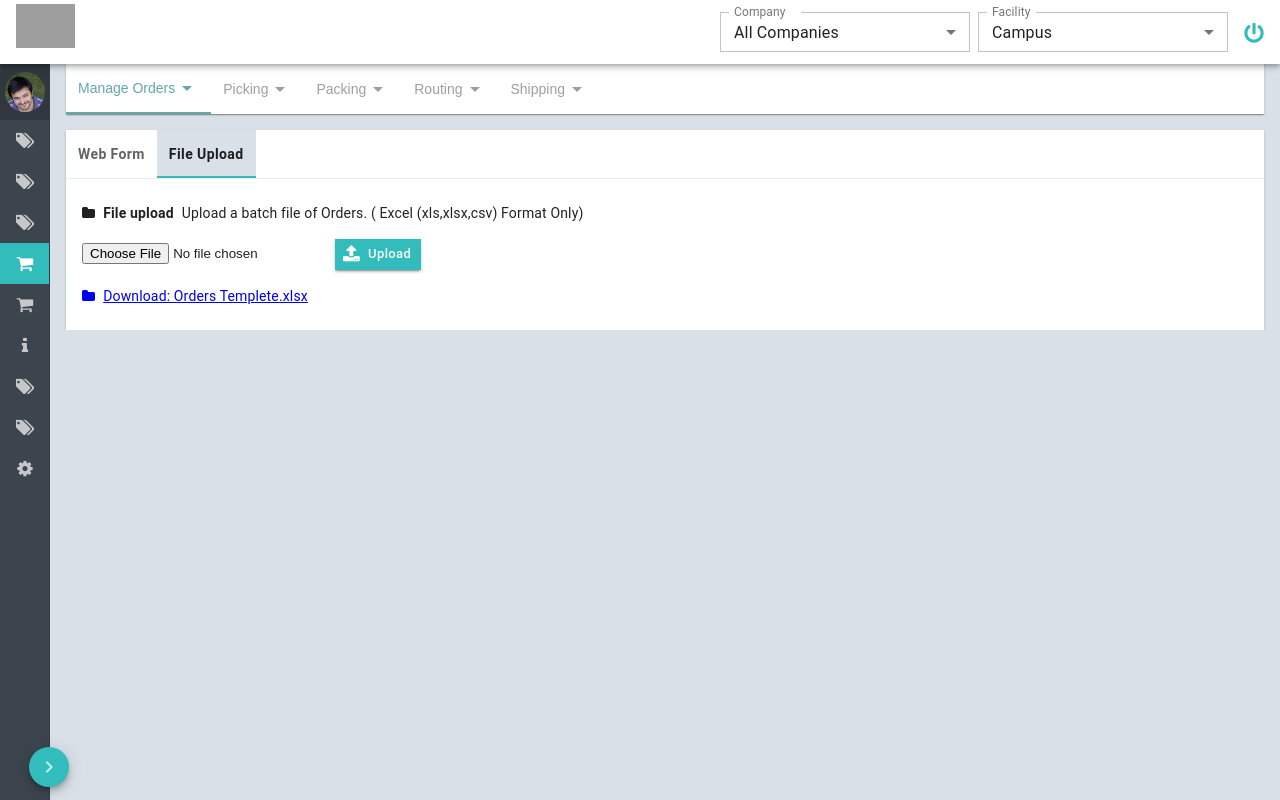
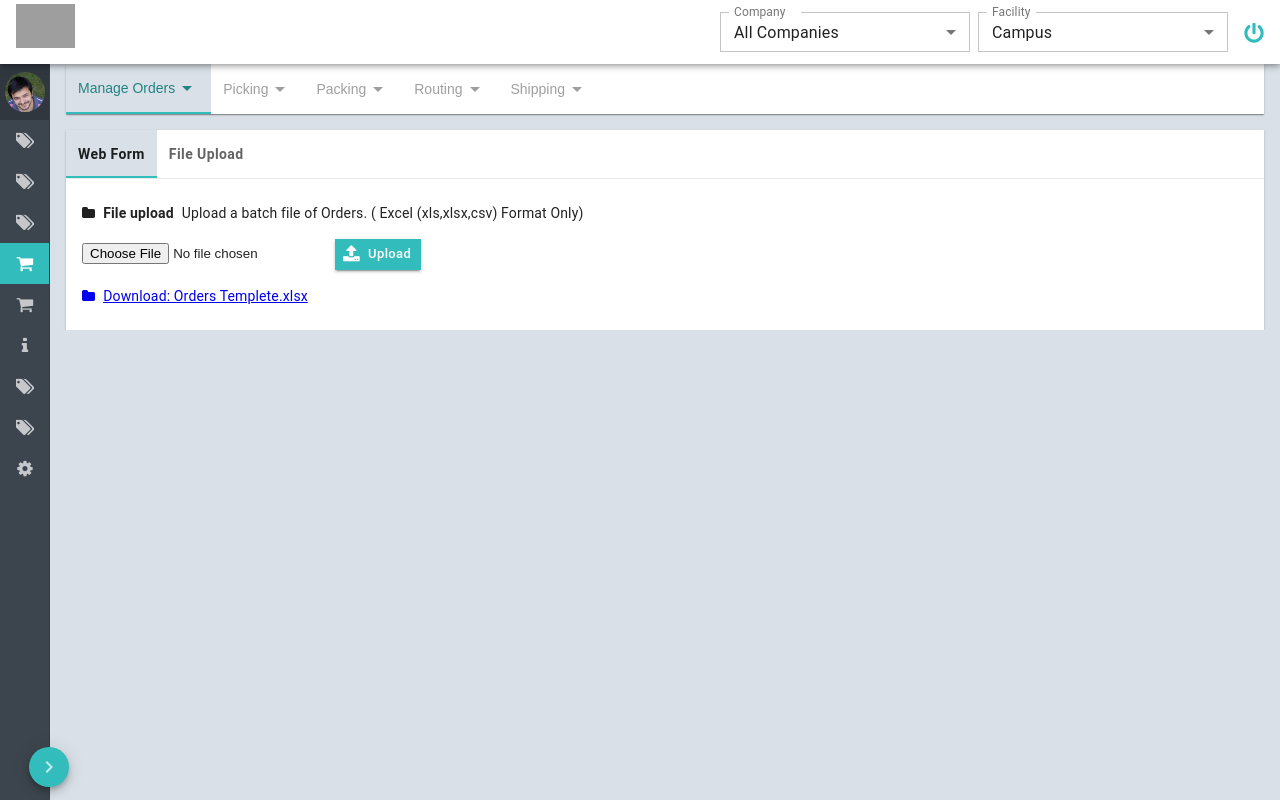
Before and after one commit to Deko898/warehouse, a React (Create React App) app: page /orders/manage-orders/create-order/upload in a window 1280 px wide. Built offline with nearby package versions, Linux system fonts and the light colour scheme; grey boxes are pictures that could not be loaded.

Commit message:
initial fix

```diff
--- a/src/auth/Login/Login.tsx
+++ b/src/auth/Login/Login.tsx
@@ -1,4 +1,4 @@
-import React, { useState } from "react";
+import React from "react";
 import {
   Hidden,
   TextField,
@@ -8,7 +8,7 @@ import {
 } from "@material-ui/core";
 import { useLoginStyles } from "./login.styles";
 import { BlueCheckbox } from "../../common/components/BlueCheckbox";
-import { Formik, Form, Field, ErrorMessage } from "formik";
+import { Formik, ErrorMessage } from "formik";
 import { validationLoginSchema } from "../utils/validation";
 import { IAppState } from "../../store/app-state.interface";
 import { ILoginDto, IUser } from "../../models";
@@ -47,9 +47,7 @@ const Login: React.FC<IProps> = ({ logIn, isLoading, user, error }) => {
               values,
               touched,
               errors,
-              dirty,
               isValid,
-              isSubmitting,
               handleChange,
               handleBlur,
               handleSubmit,
--- a/src/common/components/AppBar/AppTabs.tsx
+++ b/src/common/components/AppBar/AppTabs.tsx
@@ -1,4 +1,4 @@
-import React from "react";
+import React, { useState } from "react";
 import AppTabMenu from "./AppTabMenu";
 import Tabs from "@material-ui/core/Tabs";
 import Tab from "@material-ui/core/Tab";
@@ -13,9 +13,16 @@ const AppTabs: React.FunctionComponent<IProps> = ({
   history,
 }: IProps) => {
   const classes = useStyles();
+  const [value, setValue] = useState(0);
+
+  const handleRoute = (e: any, newValue: any) => {
+		setValue(newValue);
+	};
   return (
     <Tabs
-      value={history.location.pathname}
+      //value={history.location.pathname}
+      value={value}
+      onChange={handleRoute}
       className={classes.appTabs}
       variant="scrollable"
       scrollButtons="auto"
--- a/src/common/components/ComponentTabs/ComponentTabs.tsx
+++ b/src/common/components/ComponentTabs/ComponentTabs.tsx
@@ -1,4 +1,4 @@
-import React from "react";
+import React, { useState } from "react";
 import { withRouter, RouteComponentProps, Link } from "react-router-dom";
 import { Tabs, Tab } from "@material-ui/core";
 import Divider from "@material-ui/core/Divider";
@@ -31,10 +31,16 @@ const ComponentTabs: React.FunctionComponent<IProps> = ({
   showExtraInfo = false,
   withDivider = false,
 }) => {
+  const [value, setValue] = useState(0);
+  const handleRoute = (e: any, newValue: any) => {
+		setValue(newValue);
+	};
   return (
     <React.Fragment>
       <Tabs
-        value={history.location.pathname}
+        //value={history.location.pathname}
+        value={value}
+        onChange={handleRoute}
         variant="scrollable"
         scrollButtons="auto"
       >
@@ -45,7 +51,7 @@ const ComponentTabs: React.FunctionComponent<IProps> = ({
               component={Link}
               to={`${match.url}${r.path}`}
               key={r.path}
-              value={`${match.url}${r.path}`}
+              //value={`${match.url}${r.path}`}
             ></Tab>
           );
         })}
--- a/src/common/components/Layout/Layout.tsx
+++ b/src/common/components/Layout/Layout.tsx
@@ -21,13 +21,12 @@ import { faPowerOff } from "@fortawesome/free-solid-svg-icons";
 import StyledMenuWithIcon from "../Sidenav/StyledMenuWithIcon";
 import NavigationBar from "../NavBar/NavigationBar";
 import { Grid } from "@material-ui/core";
-import Orders from "../../../features/orders/containers/Orders";
 
 interface Props {
   window?: () => Window;
 }
 export default function Layout(props: Props) {
-  const { path, url } = useRouteMatch();
+  const { url } = useRouteMatch();
   const { window } = props;
   const classes = useStyles();
   const gridClasses = useGridStyles();
--- a/src/common/components/Map/Map.tsx
+++ b/src/common/components/Map/Map.tsx
@@ -4,7 +4,6 @@ import {
   TileLayer,
   CircleMarker,
   Polyline,
-  Viewport,
 } from "react-leaflet";
 import * as Leaflet from "leaflet";
 
@@ -30,11 +29,11 @@ interface IProps {
 
 const LeafletMap = ({ polyline, positions }: IProps) => {
   const classes = useStyles();
-  const center = polyline[0] as [number, number];
-  const viewport: Viewport = {
-    center,
-    zoom: 8,
-  };
+  //const center = polyline[0] as [number, number];
+  // const viewport: Viewport = {
+  //   center,
+  //   zoom: 8,
+  // };
   const bounds: any = [polyline[0], polyline[2]];
   return (
     <Map
--- a/src/common/components/Table/Table.tsx
+++ b/src/common/components/Table/Table.tsx
@@ -10,7 +10,6 @@ import TableRow from "@material-ui/core/TableRow";
 import TableSortLabel from "@material-ui/core/TableSortLabel";
 import Paper from "@material-ui/core/Paper";
 import Checkbox from "@material-ui/core/Checkbox";
-import { Icon } from "@material-ui/core";
 import { Link } from "react-router-dom";
 
 function descendingComparator<T>(a: T, b: T, orderBy: keyof T) {
--- a/src/index.tsx
+++ b/src/index.tsx
@@ -5,7 +5,6 @@ import App from "./App";
 import * as serviceWorker from "./serviceWorker";
 import { muiTheme } from "./theme/muiTheme";
 import { MuiThemeProvider } from "@material-ui/core/styles";
-import { BrowserRouter } from "react-router-dom";
 import "font-awesome/css/font-awesome.css";
 import 'react-perfect-scrollbar/dist/css/styles.css';
 import 'leaflet/dist/leaflet.css';
```
